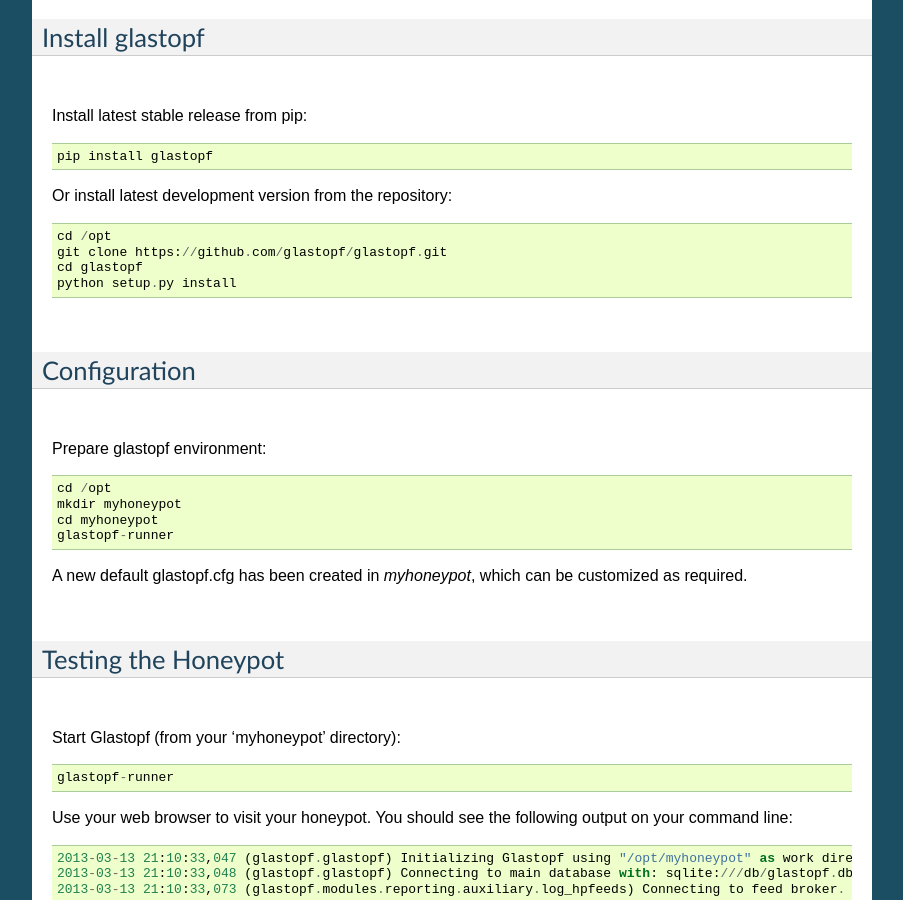
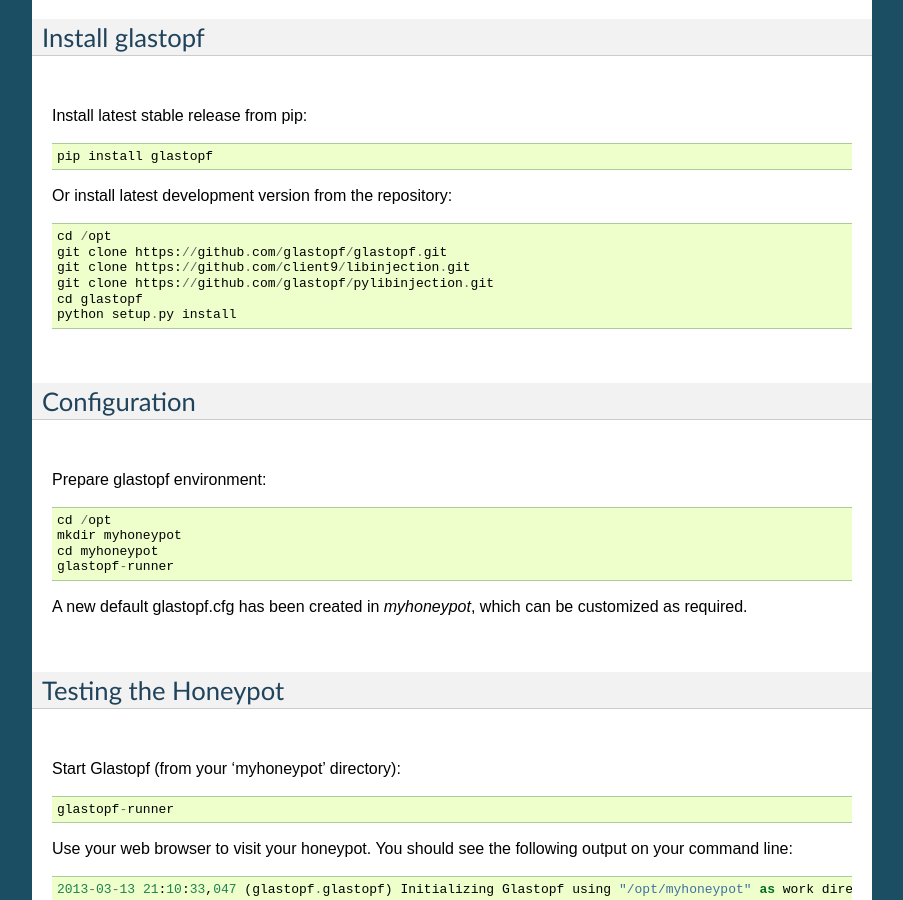
Before and after one commit to mushorg/glastopf, a Sphinx documentation site: the page built from docs/source/installation/installation_debian.rst, in a window 1280 px wide and 900 px high, scrolled down 1002 px. Shown: the whole window, without its empty margins (198-1101 px from the left). Built offline with Sphinx 7.4.7, drawn with Linux system fonts in a browser that asks for light colours; formulas are drawn with MathJax 3; pages that are not in the unit, such as notebooks, are missing from menus.

Commit message:
Update installation_debian.rst
Fix : src/pylibinjection.c:240:26: fatal error: libinjection.h: No such file or directory

```diff
--- a/docs/source/installation/installation_debian.rst
+++ b/docs/source/installation/installation_debian.rst
@@ -58,6 +58,8 @@
 
     cd /opt
     git clone https://github.com/glastopf/glastopf.git
+    git clone https://github.com/client9/libinjection.git
+    git clone https://github.com/glastopf/pylibinjection.git
     cd glastopf
     python setup.py install
 |
```
